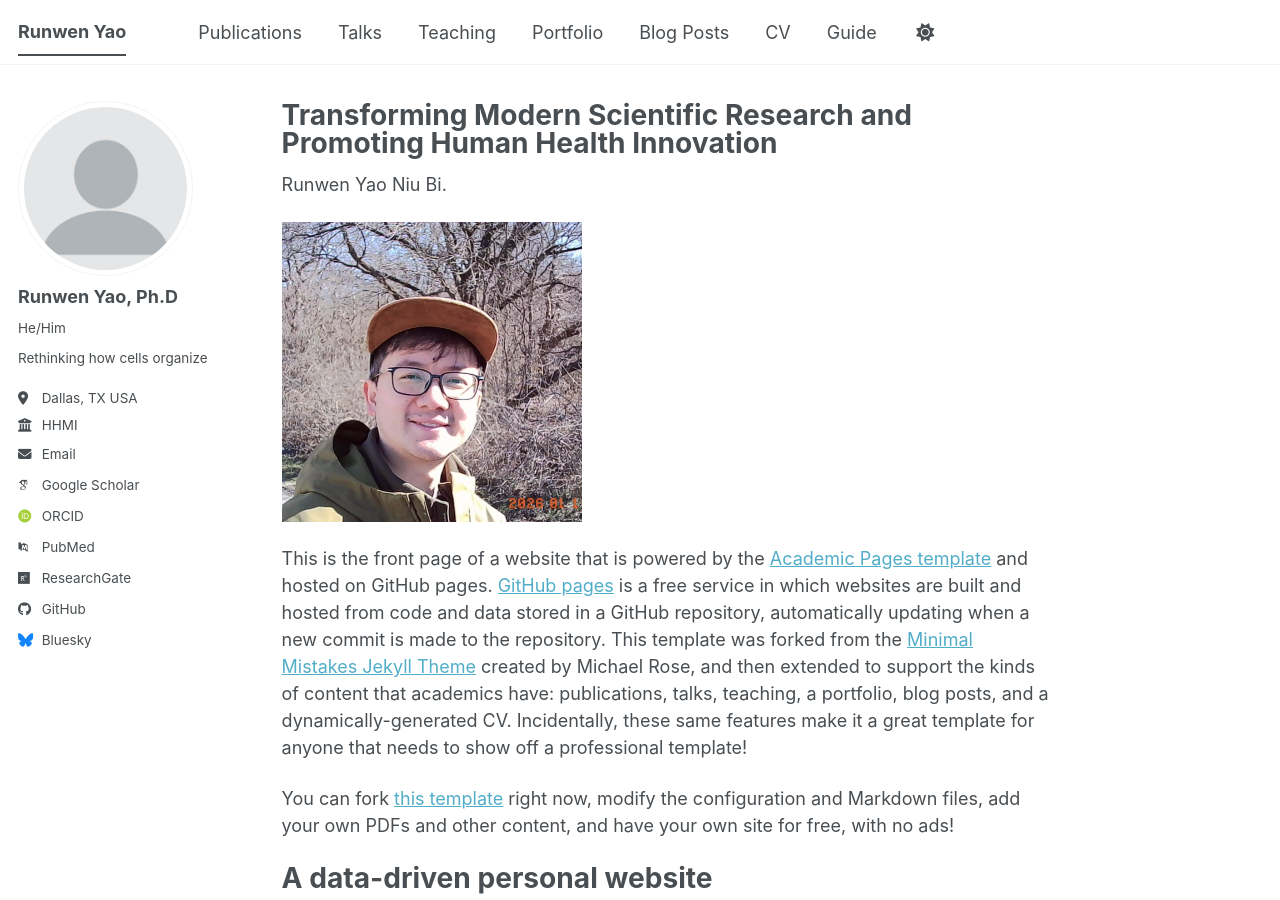
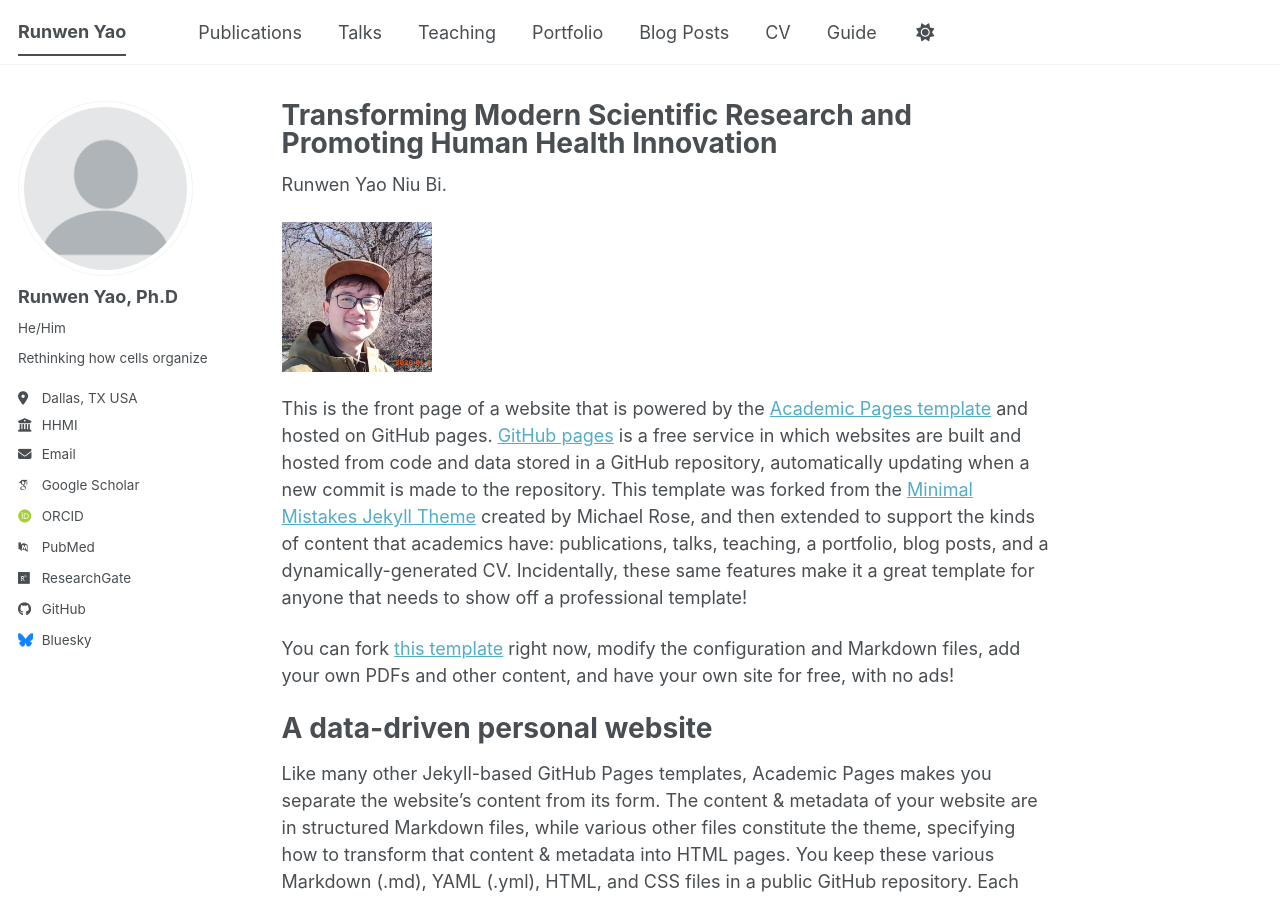
Before and after one commit to TK-Guan/TK-Guan.github.io, a Jekyll site: the page built from _pages/about.md, in a window 1280 px wide and 900 px high. Built offline with Jekyll 4.4.1, drawn with Linux system fonts in a browser that asks for light colours; some web fonts are replaced; a script bundle is joined from its source files by our own code; library files that are not in the unit come from our copies.

Commit message:
Update image size for Runwen Yao's picture
Reduced the image width for Runwen Yao's picture from 300px to 150px.

```diff
--- a/_pages/about.md
+++ b/_pages/about.md
@@ -9,7 +9,7 @@ redirect_from:
 
 Runwen Yao Niu Bi.
 
-![RUNWEN YAO's Picture](/images/TestHeadshot.jpeg){: width="300px"}
+![RUNWEN YAO's Picture](/images/TestHeadshot.jpeg){: width="150px"}
 
 This is the front page of a website that is powered by the [Academic Pages template](https://github.com/academicpages/academicpages.github.io) and hosted on GitHub pages. [GitHub pages](https://pages.github.com) is a free service in which websites are built and hosted from code and data stored in a GitHub repository, automatically updating when a new commit is made to the repository. This template was forked from the [Minimal Mistakes Jekyll Theme](https://mmistakes.github.io/minimal-mistakes/) created by Michael Rose, and then extended to support the kinds of content that academics have: publications, talks, teaching, a portfolio, blog posts, and a dynamically-generated CV. Incidentally, these same features make it a great template for anyone that needs to show off a professional template!
 
```
